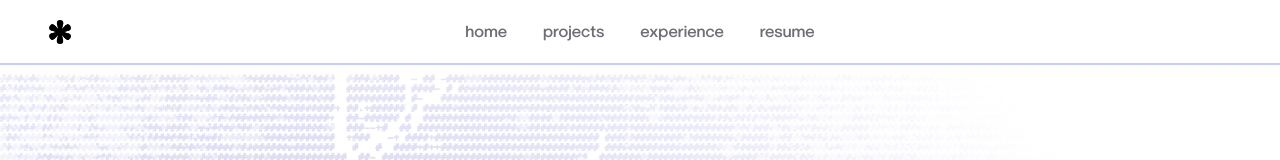
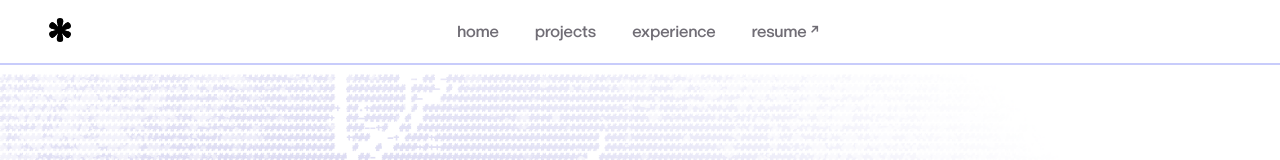
Before and after one commit to kerosenee/portfolio-website, a React (Vite) app: page / in a window 1280 px wide. Shown: the top 160 px of the page. Built offline with nearby package versions, Linux system fonts and the light colour scheme; what photoswipe would draw is missing.

Commit message:
added arrow next to resume button, added wite bg to body, added link to flower logo

```diff
--- a/src/index.css
+++ b/src/index.css
@@ -20,6 +20,7 @@
   min-width: 100%;
   font-family: 'ZTNature', serif;
   overflow-x: hidden;
+  background-color: #ffffff;
 }
 
 html {
@@ -241,6 +242,13 @@
   box-sizing: border-box;
 }
 
+.diagonal-arrow {
+  padding: 0.25rem;
+  position: relative;
+  font-size: 0.75rem;
+  top: -5px;
+}
+
 @media (max-width: 840px) {
   .home-content {
     background-size: 125% auto;
@@ -309,6 +317,7 @@
   align-items: flex-start;
   justify-content: space-between;
   gap: 2rem;
+  color: #706d75;
 
   padding: 1.25rem;
   margin-top: 1rem;
@@ -380,9 +389,11 @@
 .paragraph-text a {
   text-decoration: none;
 }
+
 .paragraph-text a:hover {
   text-decoration: underline;
 }
+
 .folder-wrapper {
   text-align: center;
 }
@@ -510,6 +521,7 @@
     flex-direction: column;
     align-items: center;
   }
+
   .experience-card {
     flex-direction: column;
     gap: 1rem;
@@ -536,6 +548,7 @@
 }
 
 @media (min-width: 769px) and (max-width: 1200px) {
+
   .project-content,
   .experience-content {
     min-height: auto;
--- a/src/pages/navbar.jsx
+++ b/src/pages/navbar.jsx
@@ -12,7 +12,9 @@
     <nav id="navbar">
       <div className="nav-container">
         <div className="nav-left">
-          <img src={flower} alt="Maria logo" className="nav-logo" />
+          <a href="/">
+            <img src={flower} alt="flower logo" className="nav-logo" />
+          </a>
         </div>
         <ul className={`nav-list ${isOpen ? "is-open" : ""}`} id="primary-nav">
           <li className='list-item'>
@@ -32,6 +34,7 @@
               className="link-item"
             >
               resume
+              <span className="diagonal-arrow">↗</span>
             </a>
           </li>
           {/* <li className='list-item has-dropdown'>
```
